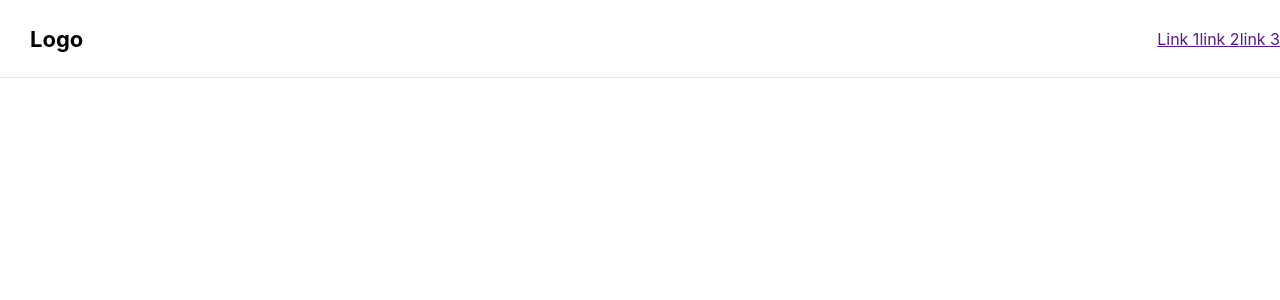
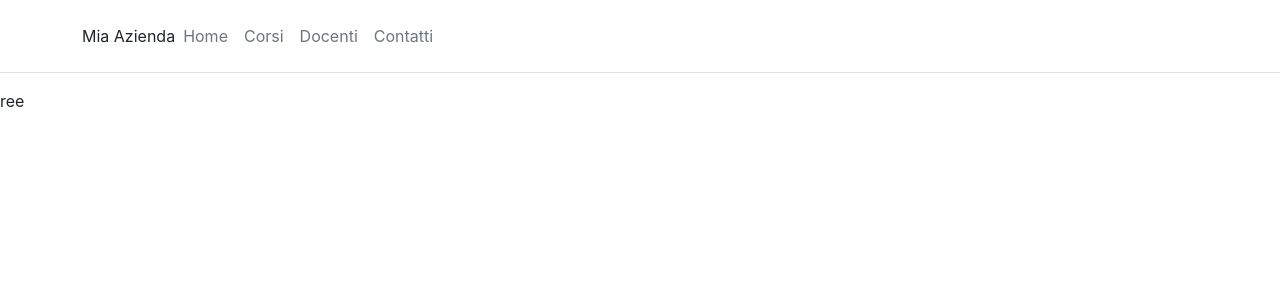
Before and after one commit to marcorag/socrate, a React (Create React App) app: page / in a window 1280 px wide. Shown: the top 300 px of the page. Built offline with nearby package versions, Linux system fonts and the light colour scheme.

Commit message:
scialatevi parte seconda

```diff
--- a/package.json
+++ b/package.json
@@ -6,6 +6,7 @@
     "@testing-library/jest-dom": "^5.16.4",
     "@testing-library/react": "^13.3.0",
     "@testing-library/user-event": "^13.5.0",
+    "bootstrap": "^5.1.3",
     "lodash": "^4.17.21",
     "react": "^18.2.0",
     "react-dom": "^18.2.0",
--- a/src/App.css
+++ b/src/App.css
@@ -40,7 +40,7 @@ body {
   overflow-x: hidden;
 }
 
-.container {
+.container-app {
   z-index: 1000;
   width: 100%;
   position: relative;
--- a/src/App.js
+++ b/src/App.js
@@ -2,23 +2,25 @@ import {  useState } from 'react';
 import logo from './logo.svg';
 import './App.css';
 import Card from './Card';
-
+import Header from './components/Header.component';
+// creare componente header e footer
+// componente carosello per utenti che hanno già partecipato al corso
 function App() {
 
-  const mioNome = 'Marco';
-  const mioCognome = 'Ragusa';
-  const[testStato, setTestStato]=useState(false);
+  const elencoLink = [
+    "Home","Corsi","Docenti","Contatti"
+]
+  const elencoLinkObj = [
+    {nomeLink:'Home', urlLink:'/'},
+    {nomeLink:'Corsi', urlLink:'/Corsi'},
+    {nomeLink:'Docenti', urlLink:'/Docenti'},
+    {nomeLink:'Contatti', urlLink:'/Contatii'},
+]
   return (
-    <div className="container">
-      <header className='header-container'>
-        <div className='logo'>Logo</div>
-        <nav className='navbar-container'>
-          <a href=''>Link 1</a>
-          <a href=''>link 2</a>
-          <a href=''>link 3</a>
-        </nav>
-      </header>
-      <div className='hero-section'></div>
+    <div className="container-app">
+     <Header testoLogo='Mia Azienda' elencoLink ={elencoLinkObj}/>
+      <div className='hero-section'>ree</div>
+
       <footer></footer>
     </div>
   );
--- /dev/null
+++ b/src/components/Header.component.js
@@ -0,0 +1,19 @@
+
+export default function Header(props){
+
+   console.log(props.elencoLink)
+    return(
+        <header className="p-3 mb-3 border-bottom">
+        <div className='container'>
+          <div className='d-flex flex-wrap align-items-center justify-content-center justify-content-lg-start'>
+              <a className='d-flex align-items-center mb-2 mb-lg-0 text-dark text-decoration-none'>
+                {props.testoLogo}
+                </a>
+                {props.elencoLink.map(
+                    (el)=><a href={`${el.urlLink}`} className='nav-link px-2 link-secondary'>{el.nomeLink}</a>
+                )}
+          </div>
+        </div>
+    </header>
+    )
+}
--- a/src/index.js
+++ b/src/index.js
@@ -1,5 +1,6 @@
 import React from 'react';
 import ReactDOM from 'react-dom/client';
+import 'bootstrap/dist/css/bootstrap.css';
 import './index.css';
 import App from './App';
 import reportWebVitals from './reportWebVitals';
```
Also changed, not shown: 1 other file (tests, documents, lock files or other folders).
